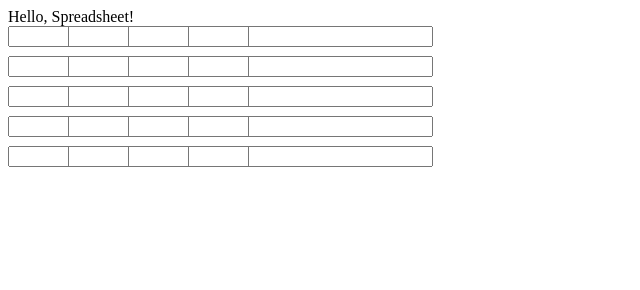
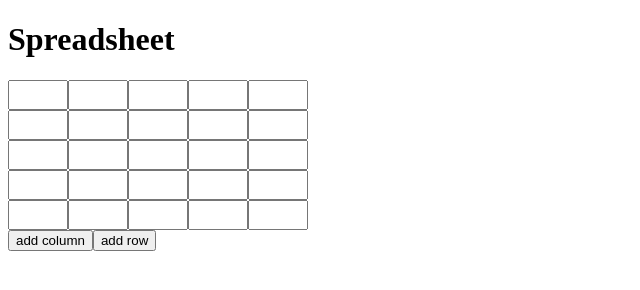
Before and after one commit to dpfeil/spreadsheet, a website built with webpack: page static/index.html in a window 1280 px wide. Shown: the whole page, without its empty margins (0-640 px from the left). Built offline with nearby package versions, Linux system fonts and the light colour scheme.

Commit message:
Minor adjustments to style and page layout

```diff
--- a/static/css/style.css
+++ b/static/css/style.css
@@ -8,3 +8,9 @@
 .cell {
   justify-self: stretch;
 }
+
+.cell input {
+  box-sizing: border-box;
+  width: 100%;
+  height: 100%;
+}
--- a/static/index.html
+++ b/static/index.html
@@ -6,11 +6,15 @@
   </head>
   <body>
 
-    <div id="container">Hello, Spreadsheet!</div>
+    <h1>Spreadsheet</h1>
+
 
     <div class="spreadsheet" id="spreadsheet">
     </div>
 
+    <div id="buttons"></div>
+
+
     <script src="js/index.js"></script>
   </body>
 </html>
```
